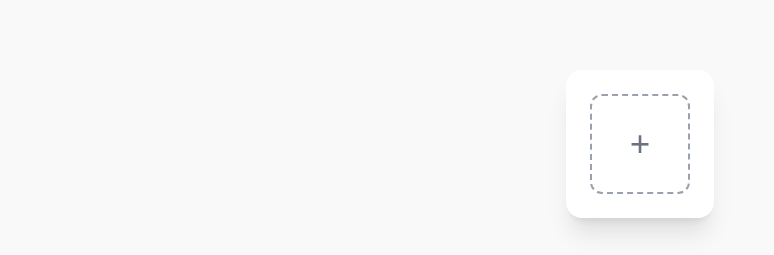
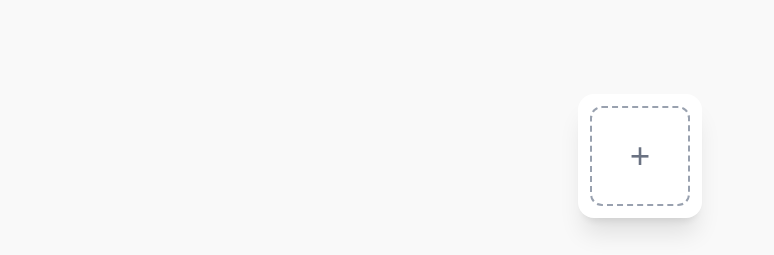
Before and after one commit to exterkamp/scuba-fix, an Angular app: page / in a window 1280 px wide. Shown: the part 542-797 px from the top of the page, without its empty margins (0-774 px from the left). Built offline with nearby package versions, Linux system fonts and the light colour scheme.

Commit message:
download button

```diff
--- a/src/app/app.component.html
+++ b/src/app/app.component.html
@@ -18,8 +18,24 @@
 </ng-template>
 
 <ng-template #controlPanel>
-  <div class="control-panel">
-    <div class="bg-white rounded-2xl shadow-xl p-6 flex flex items-center gap-4">
+  <div class="control-panel bg-white rounded-2xl shadow-xl p-3">
+    @let selectedImage = images[selectedIndex];
+    @if (selectedImage) {
+      <div class="pb-3">
+        <span>Selected Image: {{selectedImage.originalFile.name}}</span>
+        <br/>
+        <button class="bg-blue-500 hover:bg-blue-600 text-white font-bold py-1 px-2 mr-1 rounded-lg shadow-md hover:shadow-lg transition-all duration-200 ease-in-out">
+          process
+        </button>
+        <button (click)="downloadSelectedImage()"
+        class="bg-blue-500 hover:bg-blue-600 text-white font-bold py-1 px-2 mr-1 rounded-lg shadow-md hover:shadow-lg transition-all duration-200 ease-in-out">
+          download
+        </button>
+        <!-- <button class="bg-blue-500 hover:bg-blue-600 text-white font-bold py-1 px-2 rounded-lg shadow-md hover:shadow-lg transition-all duration-200 ease-in-out">
+          rename</button> -->
+      </div>
+    }
+    <div class="flex flex items-center gap-4">
       @if (images.length > 0) {
       <div class="flex overflow-auto gap-4">
         @for (image of images; track image.dataURL) {
--- a/src/app/app.component.ts
+++ b/src/app/app.component.ts
@@ -38,6 +38,17 @@ export class AppComponent {
 
   selectImage(index: number) {
     this.selectedIndex = index;
+  }
+
+  downloadSelectedImage() {
+    const link = document.createElement('a');
+    const selectedImage = this.images[this.selectedIndex];
+    if (!selectedImage) return;
+    link.href = selectedImage.dataURL;
+    link.download = selectedImage.originalFile.name;
+    document.body.appendChild(link);
+    link.click();
+    document.body.removeChild(link);
   }
 
   /**
```
